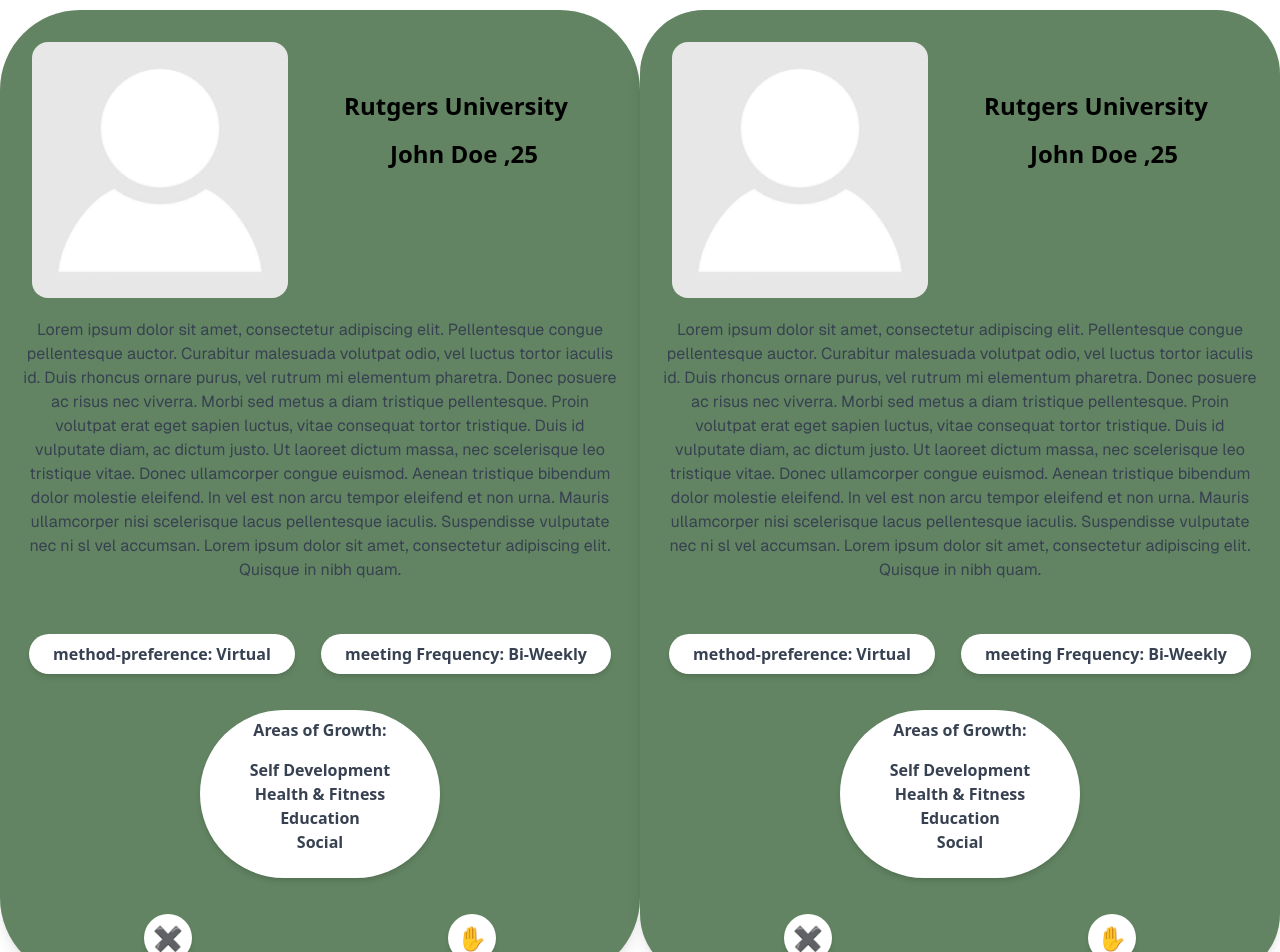
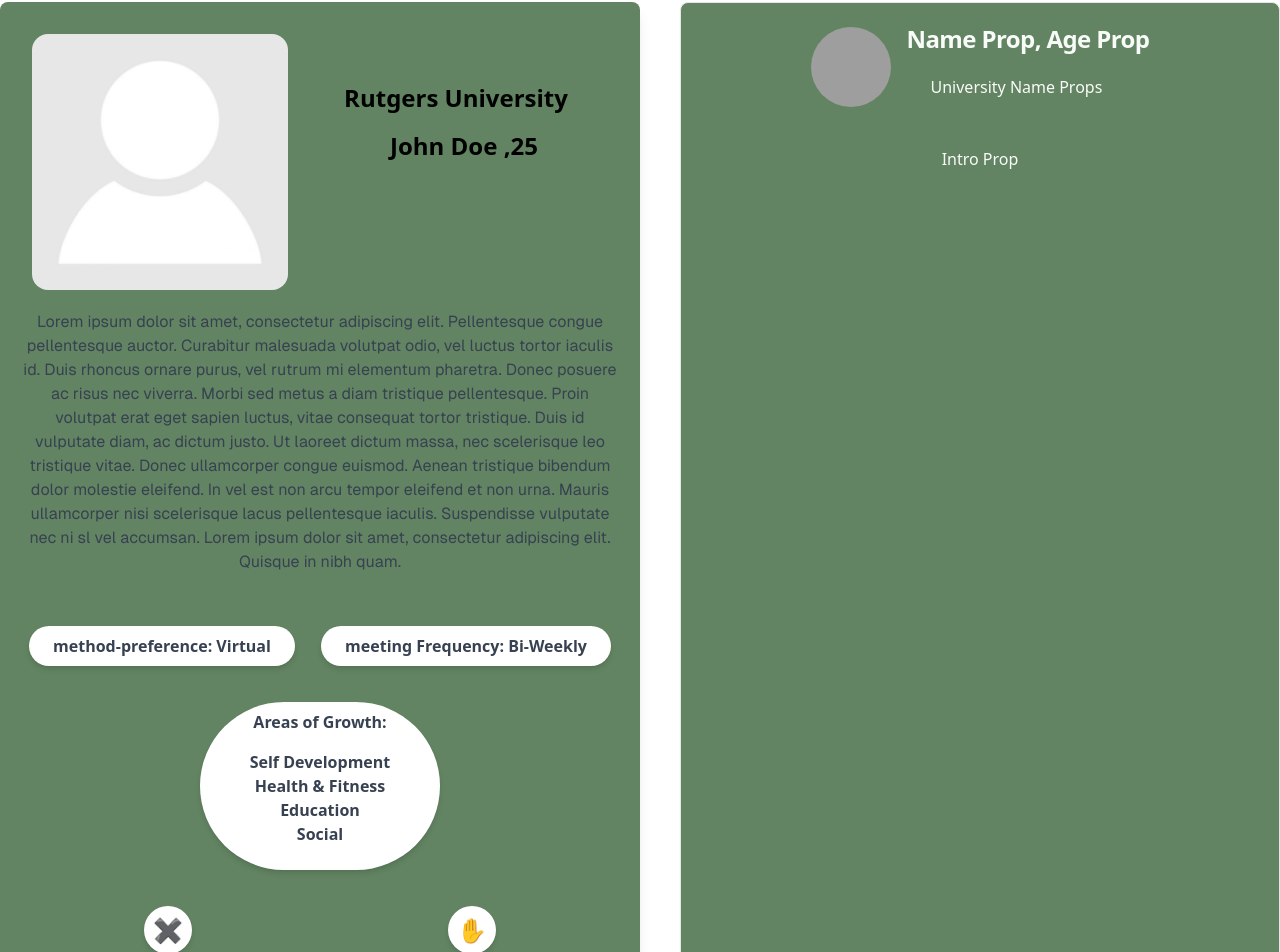
Before and after one commit to RiosNicholas/accountabuddy, a Next.js app: page /discover in a window 1280 px wide. Shown: the part 162-1114 px from the top of the page. Built offline with nearby package versions, Linux system fonts and the light colour scheme; grey boxes are pictures that could not be loaded.

Commit message:
Modified matchmaking page; introduced use of Card component

```diff
--- a/app/discover/page.tsx
+++ b/app/discover/page.tsx
@@ -1,22 +1,34 @@
 "use client"
 
-import React from "react";
-import * as Avatar from "@radix-ui/react-avatar";
+import React, { ReactElement } from "react";
 import PromptDisplay from "@/components/PromptDisplay";
 import Image from 'next/image';
 import myImage from '@/public/profile-picture.jpg';
 
-export default function MatchMaking() {
+
+import {
+    Card,
+    CardContent,
+    CardDescription,
+    CardFooter,
+    CardHeader,
+    CardTitle,
+  } from "@/components/ui/card"
+import { Avatar, AvatarFallback, AvatarImage } from "@/components/ui/avatar";
+
+
+
+export default function MatchMaking({}) {
 
     interface promptData {
-        [key: string]: string
+        [key: string]: string | ReactElement
     }
 
     const prompts: promptData = {
         'School': 'Rutgers University - Newark',
         "Meeting Preference": "Virtual",
         "Major": "Computer Science",
-        "Biggest Challenge": "Time Management"
+        "Biggest Challenge": <b>Time Management</b>
     }
 
     const dummyData = {
@@ -36,9 +48,9 @@ export default function MatchMaking() {
         }
 
         return (
+            <div className="flex flex-col items-center">
                 <div>
-                <div>
-                    <h1 className="w-80">{dummyData.name}'s Profile</h1>
+                    <h1 className="w-80 text-2xl">{dummyData.name}'s Profile</h1>
                 </div>
                 <div>
                     <Avatar.Root>
@@ -56,14 +68,10 @@ export default function MatchMaking() {
         );
     } else {
         return (
-            <div id="MatchMakingPage">
-                <div id="MatchMakingHeader">
-                    <h1>Matchmaking</h1>
-                </div>
-                <div id="MatchMakingBody">
-
-                <div id="profile-card1" className="w-[40rem] rounded-[5rem] overflow-hidden bg-primary shadow-lg text-center">
-
+            <div id="MatchMakingPage" className="flex flex-col justify-center items-center">
+                <h1 className="text-center font-bold text-4xl pb-16">Matchmaking</h1>
+                <div id="MatchMakingBody" className="grid grid-cols-1 lg:grid-cols-2 gap-20">
+                    <div id="profile-card1" className="grid w-[40rem] rounded-lg overflow-hidden bg-primary shadow-lg text-center">
 
                             <div id="profile-details">
 
@@ -118,71 +126,22 @@ export default function MatchMaking() {
                             <button id="dislike-button" className="bg-white border-none rounded-full w-12 h-12 text-2xl cursor-pointer shadow-md hover:shadow-lg text-red-500">✋</button>
                             </div>
                     </div>
-
-
-                    <div id="profile-card2" className="w-[40rem]  rounded-[4rem] overflow-hidden bg-primary shadow-lg text-center">
-
-
-                        <div id="profile-details">
-
-                        <div className="p-8">
-                            <Image
-                                className="w-64 h-64  object-cover rounded-2xl float-left "
-                                src={myImage}
-                                alt="My Image"
-                            />
-                        </div>
-
-                        <div id="profile-college" className="p-4 text-2xl font-bold text-black">Rutgers University </div>
-                            <div id="profile-name" className=" text-2xl font-bold text-black">John Doe ,25</div>
-                            <div id="profile-bio" className="clear-both p-5 text-base font-[family-name:var(--font-geist-sans)] mt-2 text-gray-700">Lorem ipsum dolor sit amet, consectetur adipiscing elit. Pellentesque congue pellentesque auctor.
-                                Curabitur malesuada volutpat odio, vel luctus tortor iaculis id. Duis rhoncus ornare purus, vel rutrum mi elementum
-                                pharetra. Donec posuere ac risus nec viverra. Morbi sed metus a diam tristique pellentesque. Proin volutpat erat eget
-                                sapien luctus, vitae consequat tortor tristique. Duis id vulputate diam, ac dictum justo. Ut laoreet dictum massa,
-                                nec scelerisque leo tristique vitae. Donec ullamcorper congue euismod. Aenean tristique bibendum dolor molestie eleifend.
-                                In vel est non arcu tempor eleifend et non urna. Mauris ullamcorper nisi scelerisque lacus pellentesque iaculis. Suspendisse vulputate nec ni
-                                sl vel accumsan. Lorem ipsum dolor sit amet, consectetur adipiscing elit. Quisque in nibh quam.</div>
-                        </div>
-
-
-                        <div id="profile-interests" className="flex justify-around mt-4 p-4">
-                            <div className="bg-white py-2 px-6 rounded-full shadow-md text-gray-700 font-semibold">
-                                method-preference: Virtual
-                            </div>
-                            <div className="bg-white py-2 px-6 rounded-full shadow-md text-gray-700 font-semibold">
-                                meeting Frequency: Bi-Weekly
+                    <Card className="bg-primary text-primary-foreground">
+                        <div className="flex justify-center p-6 gap-4">
+                            <Avatar className="h-20 w-20">
+                                <AvatarImage src="../../public/profile-picture.jpg"/>
+                                <AvatarFallback>Member</AvatarFallback>
+                            </Avatar>
+                            {/* TODO:  Make text be left-aligned */}
+                            <div className="flex flex-col content-start text-left">
+                                <CardTitle>Name Prop, Age Prop</CardTitle>
+                                <CardHeader className="font-medium">University Name Props</CardHeader>
                             </div>
                         </div>
-
-                        <div id="areas-growth" className="p-5 flex justify-center">
-                        <div className="w-[15rem] bg-white py-2 px-6 rounded-full shadow-md text-gray-700 font-semibold ">
-                                <div>
-                                    Areas of Growth:
-                                    <ul className="py-4 px-4">
-                                        <li>Self Development</li>
-                                        <li>Health & Fitness</li>
-                                        <li>Education</li>
-                                        <li>Social</li>
-                                    </ul>
-                                </div>
-                        </div>
-                        </div>
-
-
-
-
-                        <div id="profile-actions" className="flex justify-around p-4">
-                        <button id="like-button" className="bg-white border-none rounded-full w-12 h-12 text-2xl cursor-pointer shadow-md hover:shadow-lg text-green-500">✖</button>
-                        <button id="dislike-button" className="bg-white border-none rounded-full w-12 h-12 text-2xl cursor-pointer shadow-md hover:shadow-lg text-red-500">✋</button>
-                        </div>
-                    </div>
-
-
-
-
-
-
-
+                        <CardContent>
+                            <p className="text-center">Intro Prop</p>
+                        </CardContent>
+                    </Card>
                 </div>
             </div>
         );
--- a/app/globals.css
+++ b/app/globals.css
@@ -65,7 +65,3 @@
   font-size: 2rem;
   padding-bottom: 4rem;
 }
-#MatchMakingBody{
-  display: flex;
-  justify-content: space-evenly;
-}
--- a/components/PromptDisplay.tsx
+++ b/components/PromptDisplay.tsx
@@ -1,4 +1,4 @@
-import React from 'react';
+import React, { ReactElement } from 'react';
 import {
     Card,
     CardContent,
@@ -8,7 +8,7 @@ import {
 
 interface PromptDisplayProps {
     prompt: string,
-    response: string
+    response: string | ReactElement
 }
 
 export default function PromptDisplay(props:PromptDisplayProps) {
--- a/package.json
+++ b/package.json
@@ -19,11 +19,13 @@
     "@radix-ui/react-slot": "^1.1.0",
     "class-variance-authority": "^0.7.0",
     "clsx": "^2.1.1",
+    "firebase": "^10.14.0",
     "next": "14.2.13",
     "next-themes": "^0.3.0",
     "react": "^18",
     "react-dom": "^18",
     "react-hook-form": "^7.53.0",
+    "react-image": "^4.1.0",
     "tailwind-merge": "^2.5.2",
     "tailwindcss-animate": "^1.0.7",
     "zod": "^3.23.8"
```
Also changed, not shown: 1 other file (tests, documents, lock files or other folders). Lines whose indentation alone changed are shown as unchanged.
